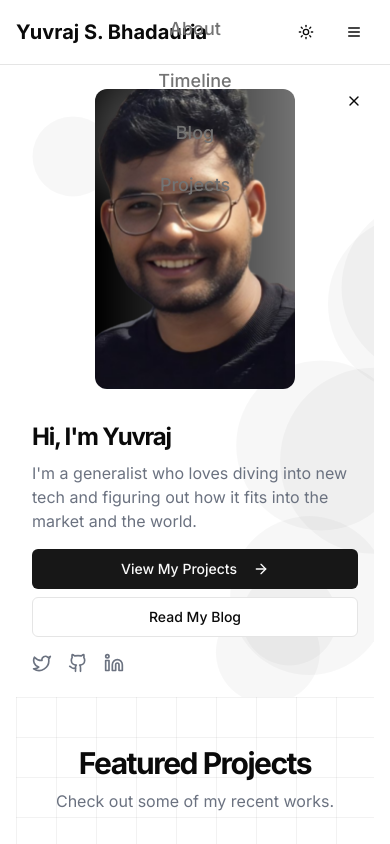
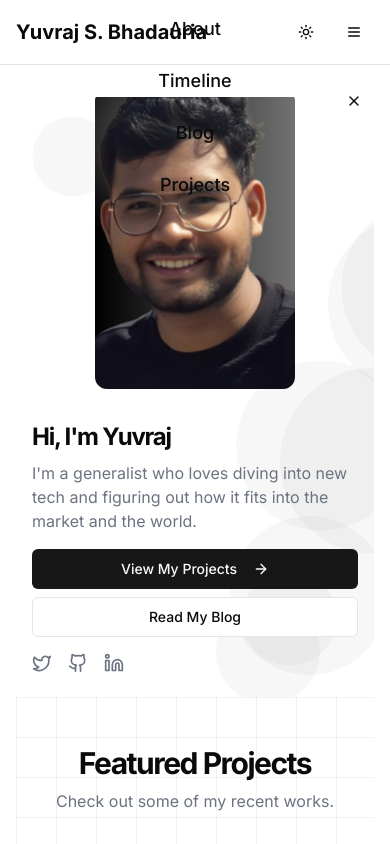
Before and after one commit to UvrajSB/my_website, a Next.js app: page / in a window 390 px wide. Both pictures are taken after a click on the button "Toggle menu". Shown: the top 844 px of the page. Built offline with nearby package versions, Linux system fonts and the light colour scheme.

Commit message:
mobile hamburger menu

```diff
--- a/components/header.tsx
+++ b/components/header.tsx
@@ -50,8 +50,8 @@ export default function Header() {
         </div>
       </div>
       {isMenuOpen && (
-        <div className="fixed inset-0 top-16 z-50 bg-background/95 backdrop-blur supports-[backdrop-filter]:bg-background/60 border-t md:hidden">
-          <div className="container flex h-full flex-col items-center justify-center gap-6 p-4">
+        <div className="fixed inset-0 top-16 z-50 bg-background border-t md:hidden">
+          <div className="container flex h-full flex-col items-center justify-center gap-6 p-4 bg-background">
             <Button variant="ghost" size="icon" className="absolute right-4 top-4" onClick={() => setIsMenuOpen(false)}>
               <X className="h-6 w-6" />
               <span className="sr-only">Close menu</span>
@@ -61,7 +61,7 @@ export default function Header() {
                 key={route.href}
                 href={route.href}
                 className={`text-lg font-medium transition-colors hover:text-primary ${
-                  pathname === route.href ? "text-primary" : "text-muted-foreground"
+                  pathname === route.href ? "text-primary" : "text-foreground"
                 }`}
                 onClick={() => setIsMenuOpen(false)}
               >
```
